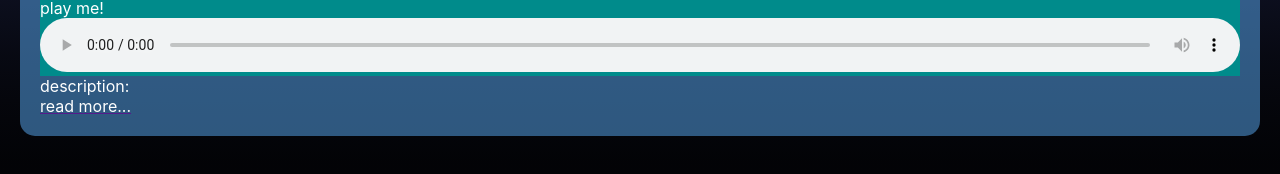
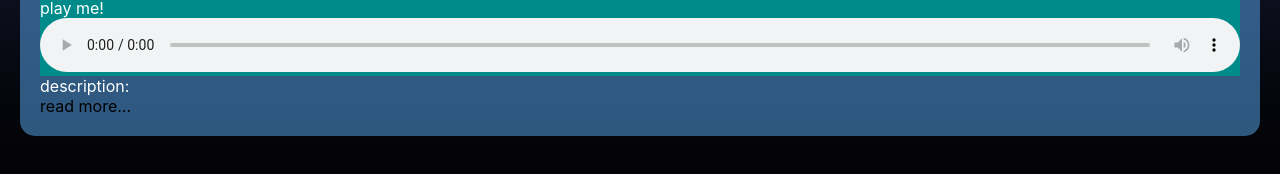
Before and after one commit to duncanjake1/SnoCast, a React (Create React App) app: page /getCast in a window 1280 px wide. Shown: the part 274-448 px from the top of the page. Built offline with nearby package versions, Linux system fonts and the light colour scheme.

Commit message:
fixed link to exteral source bug

```diff
--- a/src/components/GetCast.jsx
+++ b/src/components/GetCast.jsx
@@ -29,9 +29,9 @@ const GetCast = () => {
                     />
                 </div>
                 <p>description: {castInfoConditions.description}</p>
-                <Link to={castInfoConditions.url}>
-                    <p>read more...</p>
-                </Link>
+                <a target="_blank" href={castInfoConditions.url}>
+                    read more...
+                </a>
             </div>
         </div>
     )
```
